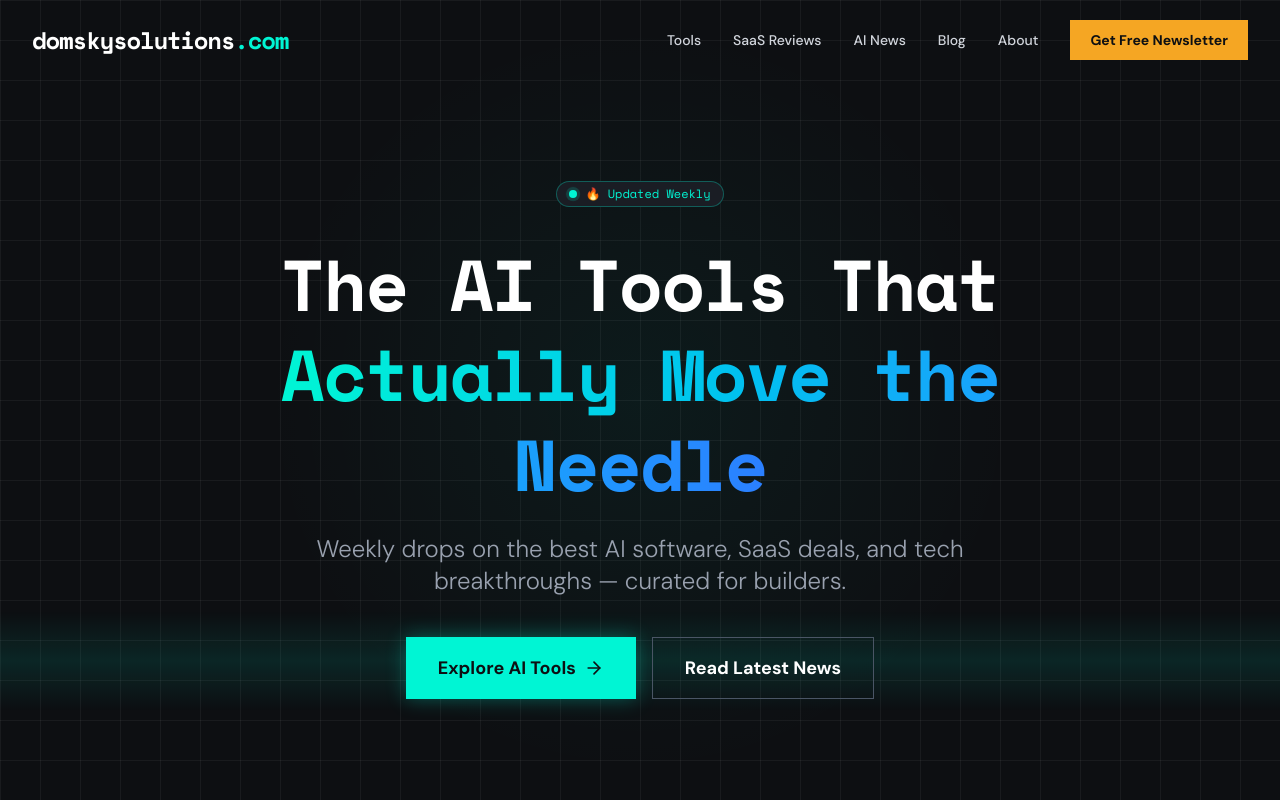
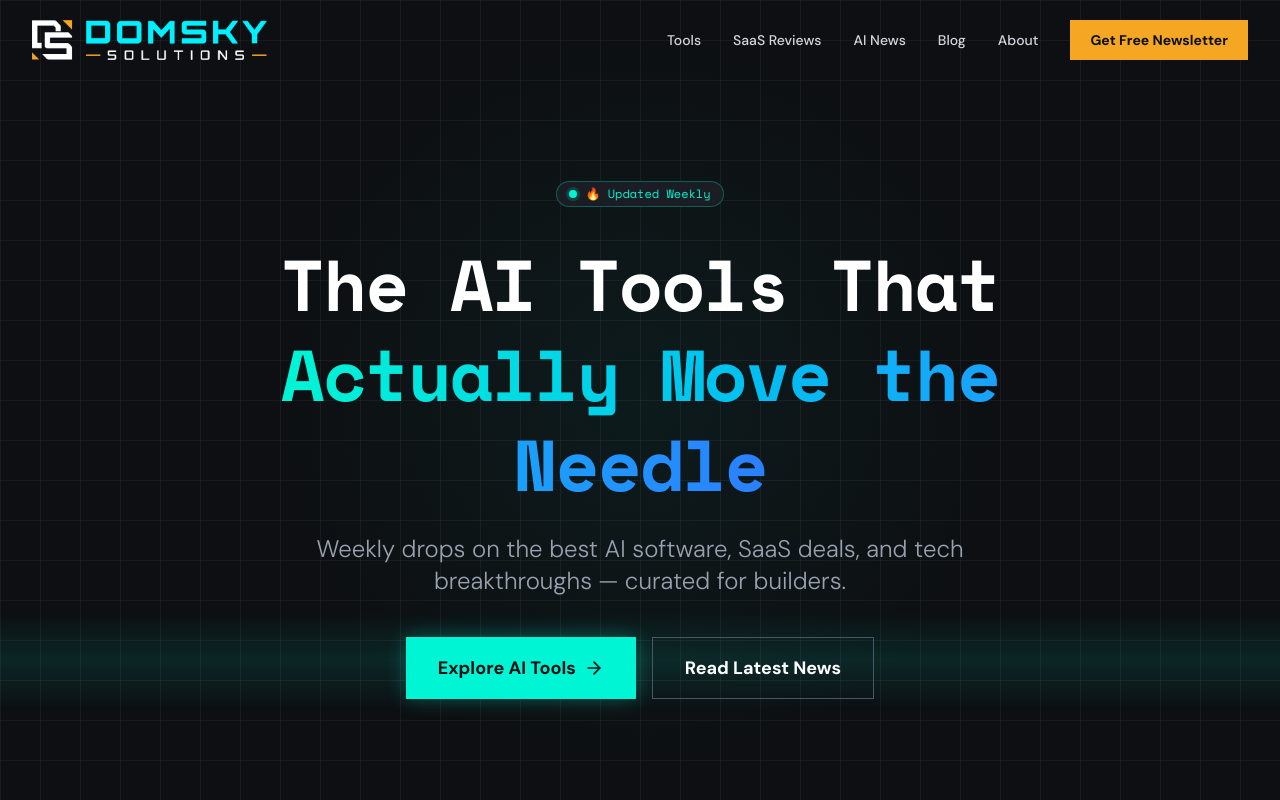
Before and after one commit to domskysolutions-collab/domskysolutions.com, a React (Vite) app: page / in a window 1280 px wide. Shown: the top 800 px of the page. Built offline with nearby package versions, Linux system fonts and the light colour scheme.

Commit message:
Update App.tsx

```diff
--- a/src/App.tsx
+++ b/src/App.tsx
@@ -863,8 +863,12 @@ const Navbar = () => {
       <div className="max-w-7xl mx-auto px-4 sm:px-6 lg:px-8">
         <div className="flex justify-between items-center h-20">
           <div className="flex-shrink-0 flex items-center">
-            <Link to="/" className="font-mono text-2xl font-bold tracking-tighter">
-              domskysolutions<span className="text-brand-cyan">.com</span>
+            <Link to="/" className="flex items-center">
+  <img
+    src="/images/domsky-logo.png"
+    alt="Domsky Solutions"
+    style={{ height: '40px', width: 'auto', objectFit: 'contain' }}
+  />
             </Link>
           </div>
           <div className="hidden md:flex items-center space-x-8">
@@ -1178,8 +1182,12 @@ const Footer = () => {
       <div className="max-w-7xl mx-auto px-4 sm:px-6 lg:px-8">
         <div className="grid grid-cols-1 md:grid-cols-2 lg:grid-cols-5 gap-12 mb-16">
           <div className="lg:col-span-2">
-            <a href="#" className="font-mono text-2xl font-bold tracking-tighter block mb-4">
-              domskysolutions<span className="text-brand-cyan">.com</span>
+            <a href="/" className="flex items-center mb-4">
+  <img
+    src="/images/domsky-logo.png"
+    alt="Domsky Solutions"
+    style={{ height: '36px', width: 'auto', objectFit: 'contain', opacity: 0.9 }}
+  />
             </a>
             <p className="text-gray-400 text-sm mb-6 max-w-sm">
               Your Edge in the AI Era. We curate the best AI tools, software reviews, and news for builders and founders.
```
